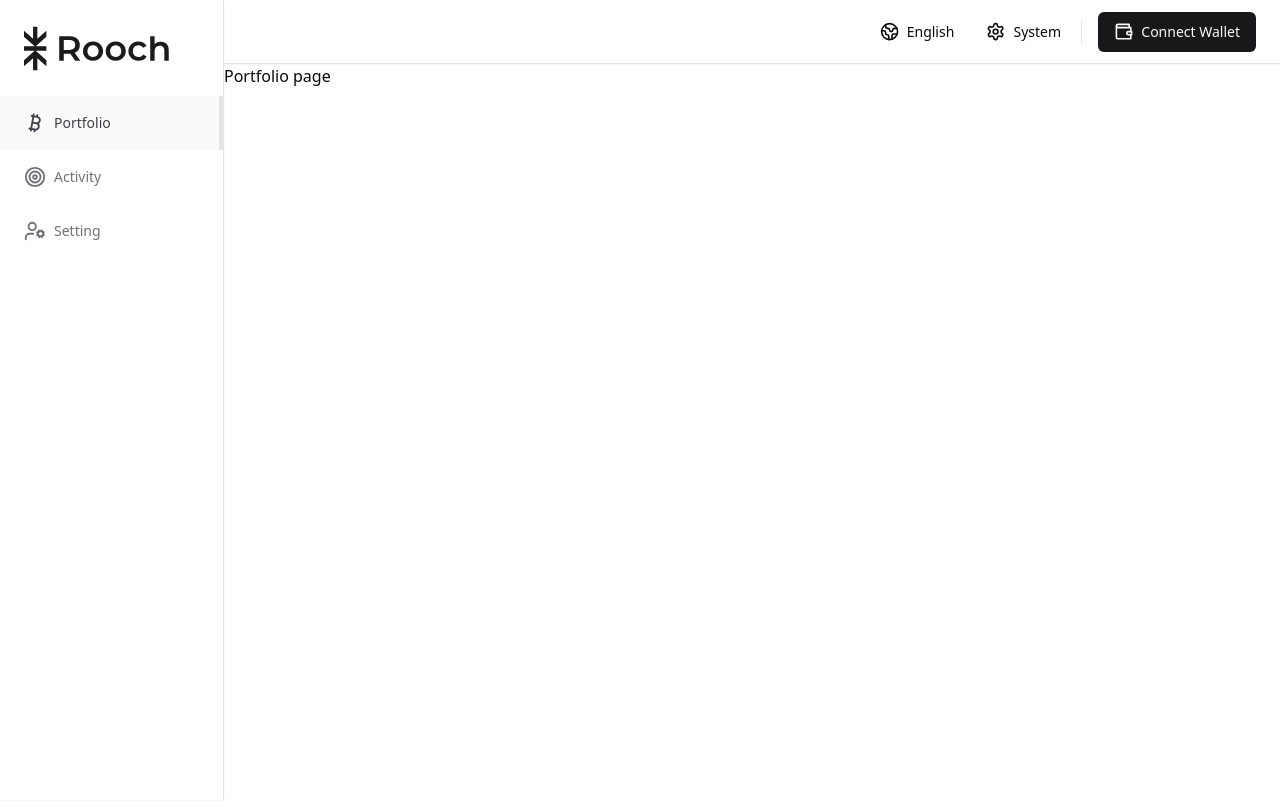
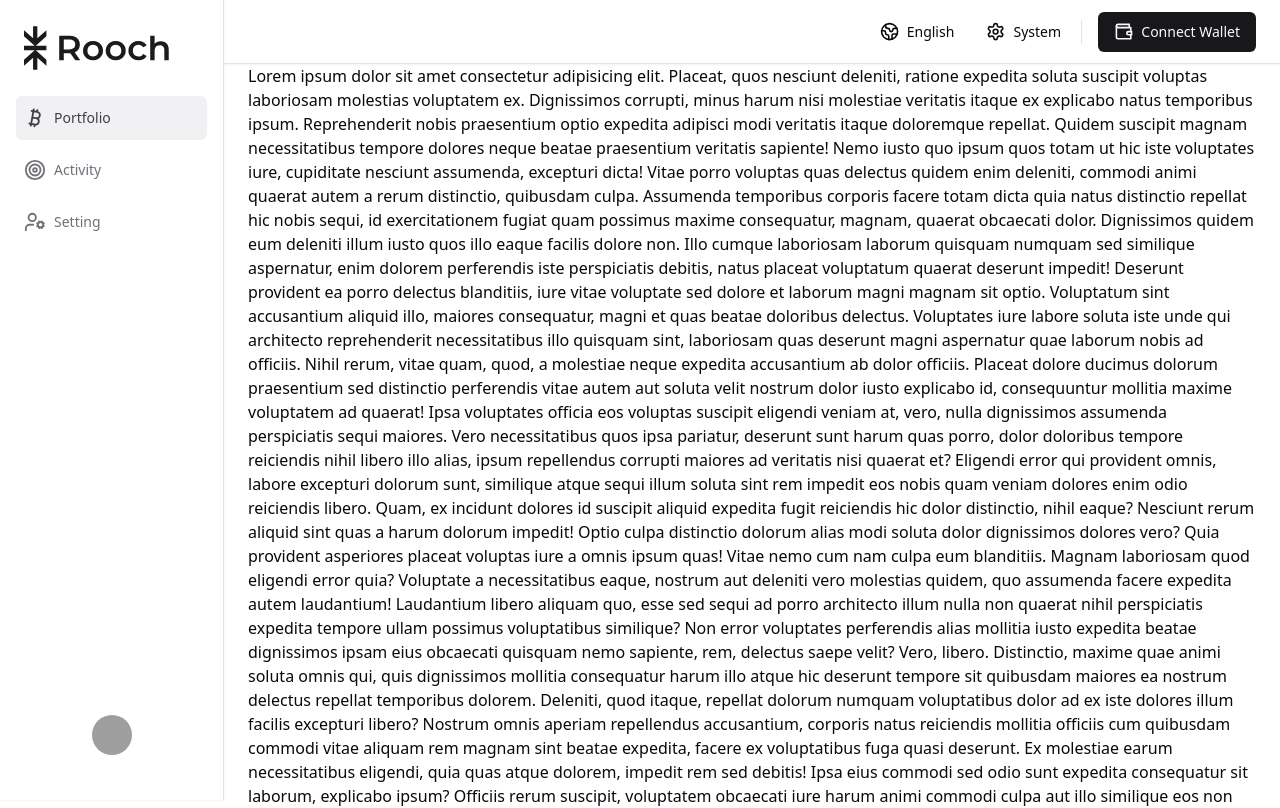
Before and after one commit to rooch-network/rooch-portal-v1, a React (Vite) app: page / in a window 1280 px wide. Shown: the top 808 px of the page. Built offline with nearby package versions, Linux system fonts and the light colour scheme; grey boxes are pictures that could not be loaded.

Commit message:
refactor: improve the design of sidebar (#7)

```diff
--- a/src/(dashboard)/components/logo.tsx
+++ b/src/(dashboard)/components/logo.tsx
@@ -43,7 +43,7 @@ export const Logo = () => {
       src={logoSrc}
       alt="Logo"
       onClick={onClick}
-      className="cursor-pointer hover:opacity-75 transition md:h-[145px] md:w-[145px] h-[70px] w-[100px]"
+      className="cursor-pointer hover:opacity-75 transition md:h-[70px] md:w-[145px] h-[70px] w-[120px]"
     />
   );
 };
--- a/src/(dashboard)/components/main-content.tsx
+++ b/src/(dashboard)/components/main-content.tsx
@@ -5,7 +5,7 @@ import { SettingLayout } from "../setting/setting-layout";
 
 export const MainContent = () => {
   return (
-    <div>
+    <div className="h-full w-full md:px-6 px-4">
       <Routes>
         <Route path="/" element={<PortfolioLayout />} />
         <Route path="/activity" element={<ActivityLayout />} />
--- a/src/(dashboard)/components/navbar.tsx
+++ b/src/(dashboard)/components/navbar.tsx
@@ -3,7 +3,7 @@ import { NavbarItem } from "./navbar-item";
 
 export const Navbar = () => {
   return (
-    <div className="py-4 px-4 md:px-6 border-b h-full flex items-center shadow-sm">
+    <div className="py-4 px-4 md:px-6 h-full flex items-center dark:bg-black bg-white border-b shadow-sm">
       <div className="flex items-center justify-between md:justify-end w-full gap-x-2">
         <MobileSidebar />
         <NavbarItem />
--- a/src/(dashboard)/components/sidebar-item.tsx
+++ b/src/(dashboard)/components/sidebar-item.tsx
@@ -1,3 +1,4 @@
+import { Button } from "@/components/ui/button";
 import { cn } from "@/lib/utils";
 import { LucideIcon } from "lucide-react";
 import { useLocation, useNavigate } from "react-router-dom";
@@ -31,31 +32,27 @@ export const SidebarItem = ({
   };
 
   return (
-    <button
+    <Button
       onClick={onClick}
       type="button"
+      variant="ghost"
+      size="lg"
       className={cn(
-        "flex items-center gap-x-2 text-zinc-500 dark:text-white text-sm font-[500] pl-6 transition-all hover:text-zinc-600 dark:hover:text-white hover:bg-zinc-300/20 dark:hover:bg-zinc-900",
+        "flex items-center justify-start text-zinc-500 dark:text-zinc-200 hover:dark-white text-sm font-[500] transition-all hover:text-zinc-600 dark:hover:text-white hover:bg-zinc-300/20 dark:hover:bg-zinc-800/50 px-2",
         isActive &&
-          "text-zinc-700 dark:text-white bg-zinc-200/20 dark:bg-zinc-900/80 hover:bg-zinc-200/20 dark:hover:bg-zinc-900/80 hover:text-zinc-700 dark:hover:text-white"
+          "text-zinc-700 dark:text-white bg-zinc-200/50 dark:bg-zinc-800/90 hover:bg-zinc-200/50 dark:hover:bg-zinc-800/90 hover:text-zinc-700 dark:hover:text-white"
       )}
     >
-      <div className="flex items-center gap-x-2 py-4">
+      <div className="flex items-center gap-x-2 dark:hover:text-white">
         <Icon
           size={22}
           className={cn(
-            "text-zinc-500 dark:text-white",
+            "text-zinc-500 dark:text-zinc-200",
             isActive && "text-zinc-700 dark:text-white"
           )}
         />
         {label}
       </div>
-      <div
-        className={cn(
-          "ml-auto opacity-0 border-2 border-zinc-70 dark:border-zinc-800 h-full transition-all",
-          isActive && "opacity-100"
-        )}
-      />
-    </button>
+    </Button>
   );
 };
--- a/src/(dashboard)/components/sidebar-routes.tsx
+++ b/src/(dashboard)/components/sidebar-routes.tsx
@@ -15,7 +15,7 @@ export const SidebarRoutes = ({ onClose }: SidebarRoutesProps) => {
   ];
 
   return (
-    <div className="flex flex-col w-full">
+    <div className="flex flex-col w-full gap-y-2">
       {routes.map((route) => (
         <SidebarItem
           key={route.href}
--- a/src/(dashboard)/components/sidebar.tsx
+++ b/src/(dashboard)/components/sidebar.tsx
@@ -1,4 +1,4 @@
-// import { ProfileInfo } from "@/components/profile-info";
+import { ProfileInfo } from "@/components/profile-info";
 import { Logo } from "./logo";
 import { SidebarRoutes } from "./sidebar-routes";
 
@@ -8,16 +8,16 @@ interface SidebarProps {
 
 export const Sidebar = ({ onClose }: SidebarProps) => {
   return (
-    <div className="h-full border-r flex flex-col overflow-y-auto shadow-sm">
+    <div className="h-full flex flex-col overflow-y-auto dark:bg-inherit border-r shadow-sm">
       <div className="h-[85px] flex items-center justify-start px-6 py-12">
         <Logo />
       </div>
-      <div className="flex flex-col w-full">
+      <div className="flex flex-col w-full px-4">
         <SidebarRoutes onClose={onClose} />
       </div>
-      {/* <div className="flex w-full">
+      <div className="flex w-full mt-auto">
         <ProfileInfo />
-      </div> */}
+      </div>
     </div>
   );
 };
--- a/src/(dashboard)/dashboard-layout.tsx
+++ b/src/(dashboard)/dashboard-layout.tsx
@@ -11,7 +11,7 @@ export const DashboardLayout = () => {
       <div className="hidden md:flex h-full w-56 flex-col fixed inset-y-0 z-50">
         <Sidebar onClose={() => {}} />
       </div>
-      <main className="md:pl-56 pt-[64px] h-full">
+      <main className="md:pl-56 mt-[64px] h-full w-full overflow-y-auto">
         <MainContent />
       </main>
     </div>
--- a/src/(dashboard)/portfolio/portfolio-layout.tsx
+++ b/src/(dashboard)/portfolio/portfolio-layout.tsx
@@ -1,3 +1,113 @@
 export const PortfolioLayout = () => {
-  return <div>Portfolio page</div>;
+  return (
+    <div className="w-full h-full">
+      Lorem ipsum dolor sit amet consectetur adipisicing elit. Placeat, quos
+      nesciunt deleniti, ratione expedita soluta suscipit voluptas laboriosam
+      molestias voluptatem ex. Dignissimos corrupti, minus harum nisi molestiae
+      veritatis itaque ex explicabo natus temporibus ipsum. Reprehenderit nobis
+      praesentium optio expedita adipisci modi veritatis itaque doloremque
+      repellat. Quidem suscipit magnam necessitatibus tempore dolores neque
+      beatae praesentium veritatis sapiente! Nemo iusto quo ipsum quos totam ut
+      hic iste voluptates iure, cupiditate nesciunt assumenda, excepturi dicta!
+      Vitae porro voluptas quas delectus quidem enim deleniti, commodi animi
+      quaerat autem a rerum distinctio, quibusdam culpa. Assumenda temporibus
+      corporis facere totam dicta quia natus distinctio repellat hic nobis
+      sequi, id exercitationem fugiat quam possimus maxime consequatur, magnam,
+      quaerat obcaecati dolor. Dignissimos quidem eum deleniti illum iusto quos
+      illo eaque facilis dolore non. Illo cumque laboriosam laborum quisquam
+      numquam sed similique aspernatur, enim dolorem perferendis iste
+      perspiciatis debitis, natus placeat voluptatum quaerat deserunt impedit!
+      Deserunt provident ea porro delectus blanditiis, iure vitae voluptate sed
+      dolore et laborum magni magnam sit optio. Voluptatum sint accusantium
+      aliquid illo, maiores consequatur, magni et quas beatae doloribus
+      delectus. Voluptates iure labore soluta iste unde qui architecto
+      reprehenderit necessitatibus illo quisquam sint, laboriosam quas deserunt
+      magni aspernatur quae laborum nobis ad officiis. Nihil rerum, vitae quam,
+      quod, a molestiae neque expedita accusantium ab dolor officiis. Placeat
+      dolore ducimus dolorum praesentium sed distinctio perferendis vitae autem
+      aut soluta velit nostrum dolor iusto explicabo id, consequuntur mollitia
+      maxime voluptatem ad quaerat! Ipsa voluptates officia eos voluptas
+      suscipit eligendi veniam at, vero, nulla dignissimos assumenda
+      perspiciatis sequi maiores. Vero necessitatibus quos ipsa pariatur,
+      deserunt sunt harum quas porro, dolor doloribus tempore reiciendis nihil
+      libero illo alias, ipsum repellendus corrupti maiores ad veritatis nisi
+      quaerat et? Eligendi error qui provident omnis, labore excepturi dolorum
+      sunt, similique atque sequi illum soluta sint rem impedit eos nobis quam
+      veniam dolores enim odio reiciendis libero. Quam, ex incidunt dolores id
+      suscipit aliquid expedita fugit reiciendis hic dolor distinctio, nihil
+      eaque? Nesciunt rerum aliquid sint quas a harum dolorum impedit! Optio
+      culpa distinctio dolorum alias modi soluta dolor dignissimos dolores vero?
+      Quia provident asperiores placeat voluptas iure a omnis ipsum quas! Vitae
+      nemo cum nam culpa eum blanditiis. Magnam laboriosam quod eligendi error
+      quia? Voluptate a necessitatibus eaque, nostrum aut deleniti vero
+      molestias quidem, quo assumenda facere expedita autem laudantium!
+      Laudantium libero aliquam quo, esse sed sequi ad porro architecto illum
+      nulla non quaerat nihil perspiciatis expedita tempore ullam possimus
+      voluptatibus similique? Non error voluptates perferendis alias mollitia
+      iusto expedita beatae dignissimos ipsam eius obcaecati quisquam nemo
+      sapiente, rem, delectus saepe velit? Vero, libero. Distinctio, maxime quae
+      animi soluta omnis qui, quis dignissimos mollitia consequatur harum illo
+      atque hic deserunt tempore sit quibusdam maiores ea nostrum delectus
+      repellat temporibus dolorem. Deleniti, quod itaque, repellat dolorum
+      numquam voluptatibus dolor ad ex iste dolores illum facilis excepturi
+      libero? Nostrum omnis aperiam repellendus accusantium, corporis natus
+      reiciendis mollitia officiis cum quibusdam commodi vitae aliquam rem
+      magnam sint beatae expedita, facere ex voluptatibus fuga quasi deserunt.
+      Ex molestiae earum necessitatibus eligendi, quia quas atque dolorem,
+      impedit rem sed debitis! Ipsa eius commodi sed odio sunt expedita
+      consequatur sit laborum, explicabo ipsum? Officiis rerum suscipit,
+      voluptatem obcaecati iure harum animi commodi culpa aut illo similique eos
+      non nemo! Adipisci repellat voluptate quo debitis enim quidem reiciendis
+      eius deserunt nesciunt expedita ad, consequatur modi rem aspernatur
+      ducimus fuga, quos molestias non sed dolores? Quo aliquam numquam
+      inventore dolorem officiis! Possimus cum sunt illum inventore explicabo
+      unde quis, reprehenderit tempore facere similique aspernatur numquam fuga.
+      Pariatur tenetur sunt, eaque voluptatibus officiis eius, impedit facere
+      culpa dolore repellendus atque similique hic ducimus qui architecto
+      inventore iusto. Saepe, voluptate? Ullam, voluptatibus. Beatae eum
+      laboriosam rerum dignissimos. Ab accusamus molestias culpa, reprehenderit
+      ipsam officia nemo vero deleniti rerum ducimus similique ullam ipsa
+      dolorem molestiae eligendi corrupti dolor et! Obcaecati quibusdam rem vel
+      harum, quae aperiam quos quis tempore deleniti, illum magni reiciendis
+      odit in amet dolorum veniam temporibus dicta cupiditate laudantium eum
+      provident suscipit! Repellat illo incidunt iste odit praesentium, maiores,
+      ratione labore illum dignissimos eveniet, dolorum omnis. Natus suscipit
+      debitis in quibusdam, aliquid velit placeat voluptate, quas, quos numquam
+      alias! Eius quidem rerum ducimus pariatur molestiae repellat. Provident
+      velit dolor dolore labore, repudiandae aliquam sed commodi natus, minima
+      omnis rerum esse mollitia nobis. Nam impedit deserunt quasi dolor,
+      similique facere! Nostrum dolor suscipit accusantium. Rem, sint alias
+      libero quaerat omnis accusantium iure eveniet vel vero sunt, assumenda
+      autem necessitatibus. Aspernatur ab nam hic quam blanditiis reiciendis.
+      Impedit ad animi quaerat dolor? Dolore nesciunt ipsum, voluptates rem
+      voluptatibus perspiciatis itaque deserunt! Aliquid assumenda, odio ipsam,
+      magnam qui, eveniet possimus nesciunt soluta temporibus recusandae officia
+      amet laudantium est fugit! Amet nisi, molestias dicta deleniti incidunt
+      provident quisquam. Expedita fugit provident illo ut similique delectus
+      architecto dignissimos eius laborum exercitationem ab corrupti sunt
+      explicabo id, sequi ratione natus odit commodi iure saepe dolorem!
+      Voluptatem odio dolores recusandae facilis tempora exercitationem velit
+      voluptatibus! Earum corrupti suscipit, est repellat at vel ut officia
+      mollitia delectus pariatur facilis minus nesciunt amet nam assumenda
+      tempora dolor laboriosam accusantium natus voluptates aut. Inventore,
+      atque amet eius odit deserunt culpa explicabo placeat a architecto qui,
+      nihil non eaque nobis deleniti voluptatum quae! Non maxime fugiat omnis
+      nulla inventore consequuntur nam sunt alias voluptas illo, in minus. Qui
+      facere incidunt quo at quidem pariatur cumque, commodi, amet consequuntur
+      excepturi neque explicabo architecto aperiam consectetur dolorem error
+      minima sed labore, quasi eaque adipisci laborum. Ducimus eius aliquid
+      praesentium. Inventore necessitatibus quam itaque nostrum incidunt
+      expedita tempora adipisci magnam voluptatibus. Dicta, similique quis.
+      Voluptatum iure at facere culpa ab repellat accusantium nisi reiciendis,
+      illum autem! Dolores est quam molestias nam voluptas beatae nihil sunt.
+      Earum id maxime ab corporis voluptatum laboriosam. Facilis ipsum velit
+      porro eos, ab architecto fuga pariatur corrupti odio provident officia
+      tenetur illum enim, voluptas iusto quos perspiciatis, sequi perferendis
+      fugit autem optio nisi laborum? Reprehenderit, quidem veniam eius optio
+      voluptate molestias fuga beatae neque magnam aspernatur inventore ipsa
+      cumque maxime nobis? Veniam facere sapiente dolores dicta! Esse architecto
+      perferendis dicta nesciunt quisquam nostrum asperiores dolores
+      necessitatibus quibusdam rerum.
+    </div>
+  );
 };
--- a/src/components/profile-info.tsx
+++ b/src/components/profile-info.tsx
@@ -5,7 +5,7 @@ export const ProfileInfo = () => {
     <div className="h-[85px] w-full">
       <div className="flex items-center justify-center">
         <Avatar>
-          {/* TODO: add jazzicons */}
+          {/* TODO: add jazzicons as user profile */}
           <AvatarImage
             src="https://github.com/shadcn.png"
             alt="Rooch Network"
```
